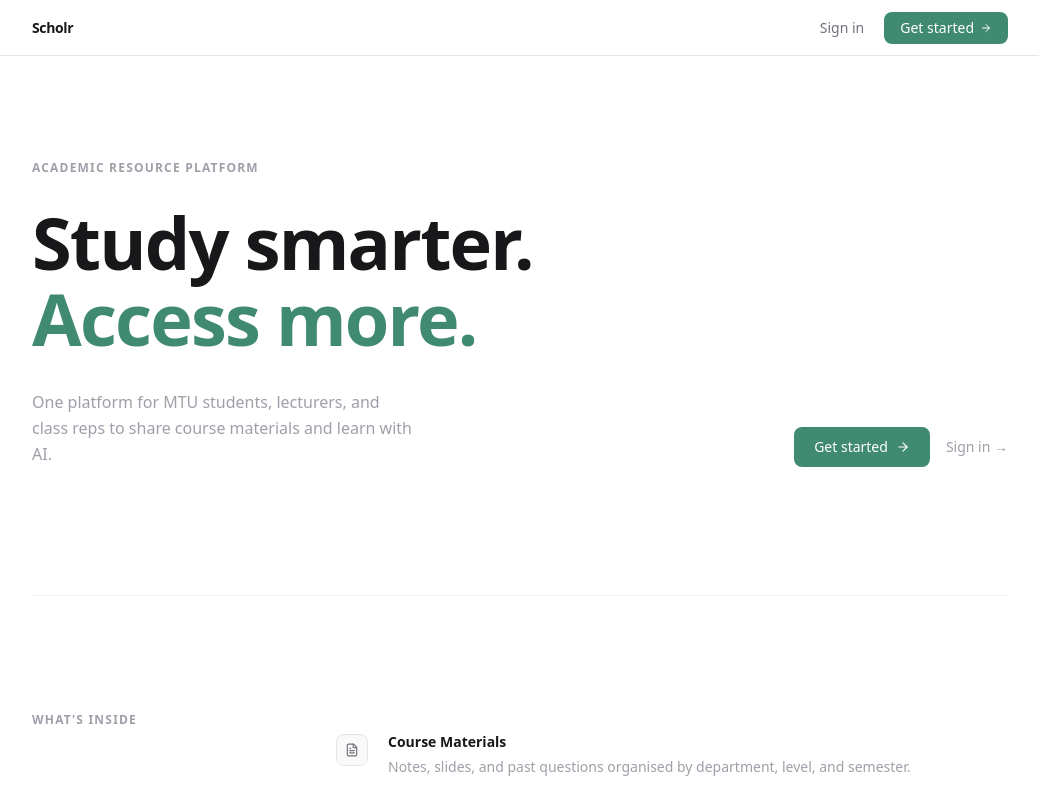
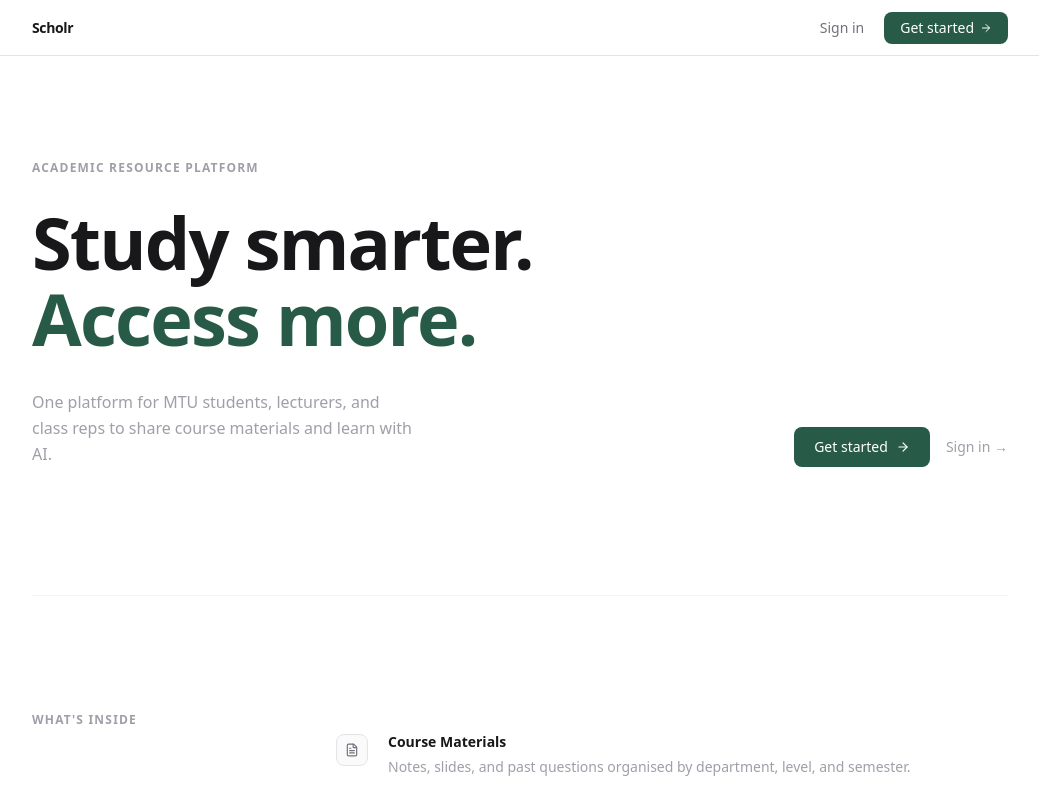
Before and after one commit to danieldamilola/Scholr, a Next.js app: page / in a window 1280 px wide. Shown: the top 800 px of the page, without its empty margins (120-1159 px from the left). Built offline with nearby package versions, Linux system fonts and the light colour scheme.

Commit message:
fix: neutral charcoal dark mode, accessible teal button colour, light mode default

```diff
--- a/src/app/globals.css
+++ b/src/app/globals.css
@@ -7,16 +7,18 @@
 
 @theme {
     /* ── Replace blue with teal palette ── */
-    --color-blue-50: #e8f5f0;
-    --color-blue-100: #c5e8d8;
-    --color-blue-200: #9dd4bb;
-    --color-blue-300: #70bc9e;
-    --color-blue-400: #4da884;
+    /* blue-600 = #285A48 so white text on buttons passes WCAG AA (~7.5:1) */
+    /* blue-500 = #408A71 reserved for icons, spinners, focus rings          */
+    --color-blue-50: #e6f0ec;
+    --color-blue-100: #c2ddd3;
+    --color-blue-200: #9dc4b5;
+    --color-blue-300: #70aa96;
+    --color-blue-400: #4d9279;
     --color-blue-500: #408a71;
-    --color-blue-600: #408a71;
-    --color-blue-700: #285a48;
-    --color-blue-800: #1a3d30;
-    --color-blue-900: #102820;
+    --color-blue-600: #285a48;
+    --color-blue-700: #1a3d30;
+    --color-blue-800: #102820;
+    --color-blue-900: #091413;
 
     /* ── Light mode semantic colors ── */
     --color-background: 0 0% 100%;
@@ -43,30 +45,34 @@
     --radius-lg: 0.75rem;
 }
 
-/* ── Dark mode: flip zinc scale to teal-dark palette ── */
+/* ── Dark mode: neutral charcoal zinc scale ── */
+/* Replaces the previous green-tinted scale.    */
+/* Teal accent (#285A48 / #408A71) pops cleanly */
+/* against these neutral dark surfaces.         */
 .dark {
     color-scheme: dark;
 
-    --color-zinc-50: #091413;
-    --color-zinc-100: #0f1e1c;
-    --color-zinc-200: #1a3530;
-    --color-zinc-300: #285a48;
-    --color-zinc-400: #408a71;
-    --color-zinc-500: #5aaa8c;
-    --color-zinc-600: #7ec4a8;
-    --color-zinc-700: #a8d9c8;
-    --color-zinc-800: #c8ecdf;
-    --color-zinc-900: #e8f7f2;
+    --color-zinc-50: #0f1117;
+    --color-zinc-100: #1a1d27;
+    --color-zinc-200: #2a2d3a;
+    --color-zinc-300: #3a3f50;
+    --color-zinc-400: #6b7280;
+    --color-zinc-500: #9ca3af;
+    --color-zinc-600: #b8c0cc;
+    --color-zinc-700: #c9d1d9;
+    --color-zinc-800: #dde4ec;
+    --color-zinc-900: #f0f6fc;
 }
 
-/* ── Dark mode: bg-white → dark card surface ── */
-/* This overrides Tailwind's layered utility since this rule is unlayered */
+/* ── Dark mode: bg-white → card surface ──           */
+/* Declared outside @layer so it wins over Tailwind's */
+/* layered utility and applies globally in dark mode. */
 .dark .bg-white {
-    background-color: #0f1e1c;
+    background-color: #1a1d27;
 }
 
 .dark .border-white {
-    border-color: #1a3530;
+    border-color: #2a2d3a;
 }
 
 @layer base {
--- a/src/app/layout.tsx
+++ b/src/app/layout.tsx
@@ -18,7 +18,7 @@ export default function RootLayout({
         {/* Prevent flash of unstyled content on dark mode */}
         <script
           dangerouslySetInnerHTML={{
-            __html: `(function(){try{var t=localStorage.getItem('scholr-theme');var d=window.matchMedia('(prefers-color-scheme: dark)').matches;if(t==='dark'||(t===null&&d)){document.documentElement.classList.add('dark');}}catch(e){}})();`,
+            __html: `(function(){try{if(localStorage.getItem('scholr-theme')==='dark'){document.documentElement.classList.add('dark');}}catch(e){}})();`,
           }}
         />
       </head>
--- a/src/contexts/ThemeContext.tsx
+++ b/src/contexts/ThemeContext.tsx
@@ -19,8 +19,7 @@ export function ThemeProvider({ children }: { children: React.ReactNode }) {
 
   useEffect(() => {
     const stored = localStorage.getItem("scholr-theme") as Theme | null;
-    const prefersDark = window.matchMedia("(prefers-color-scheme: dark)").matches;
-    const initial = stored ?? (prefersDark ? "dark" : "light");
+    const initial = stored ?? "light";
     setTheme(initial);
     document.documentElement.classList.toggle("dark", initial === "dark");
   }, []);
```
